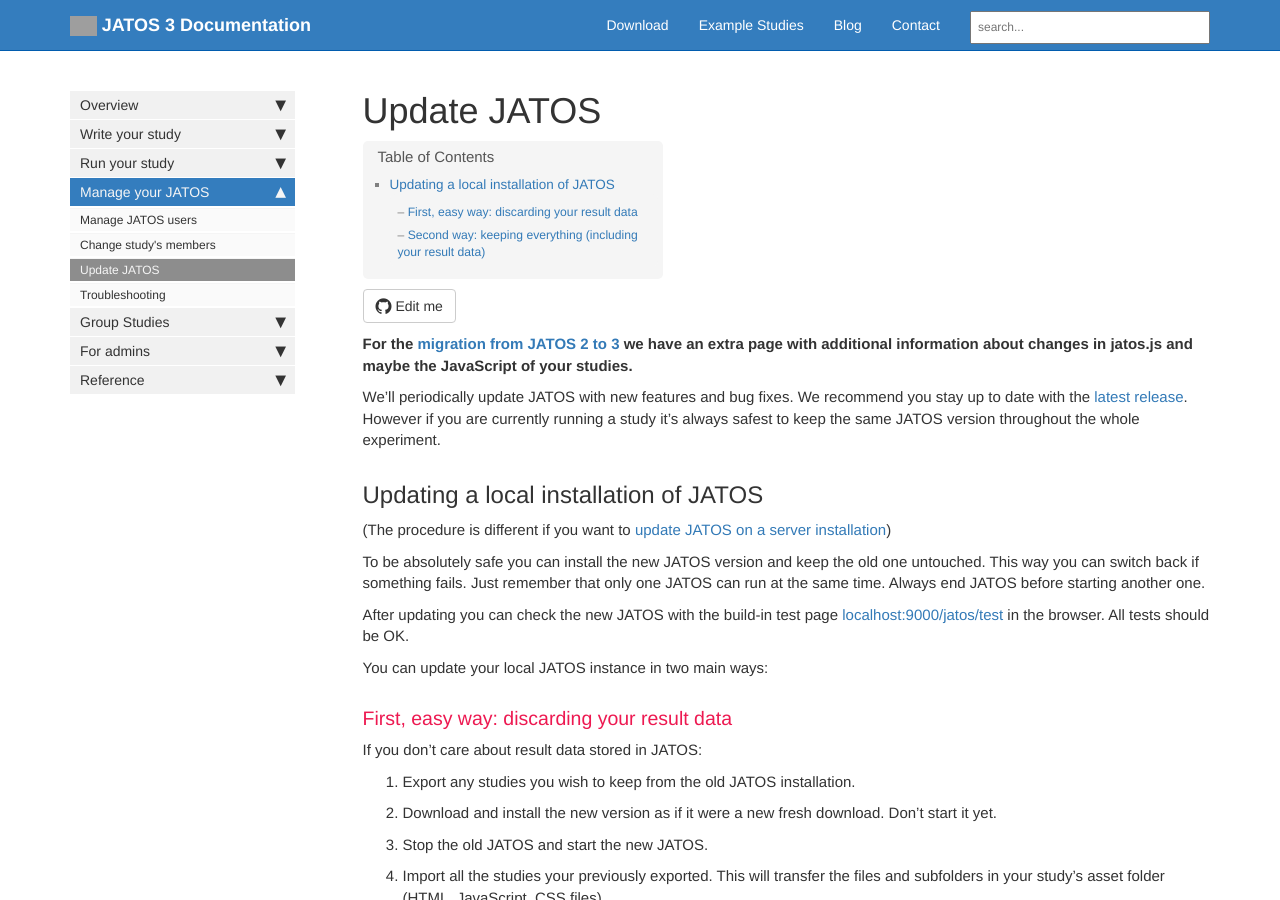
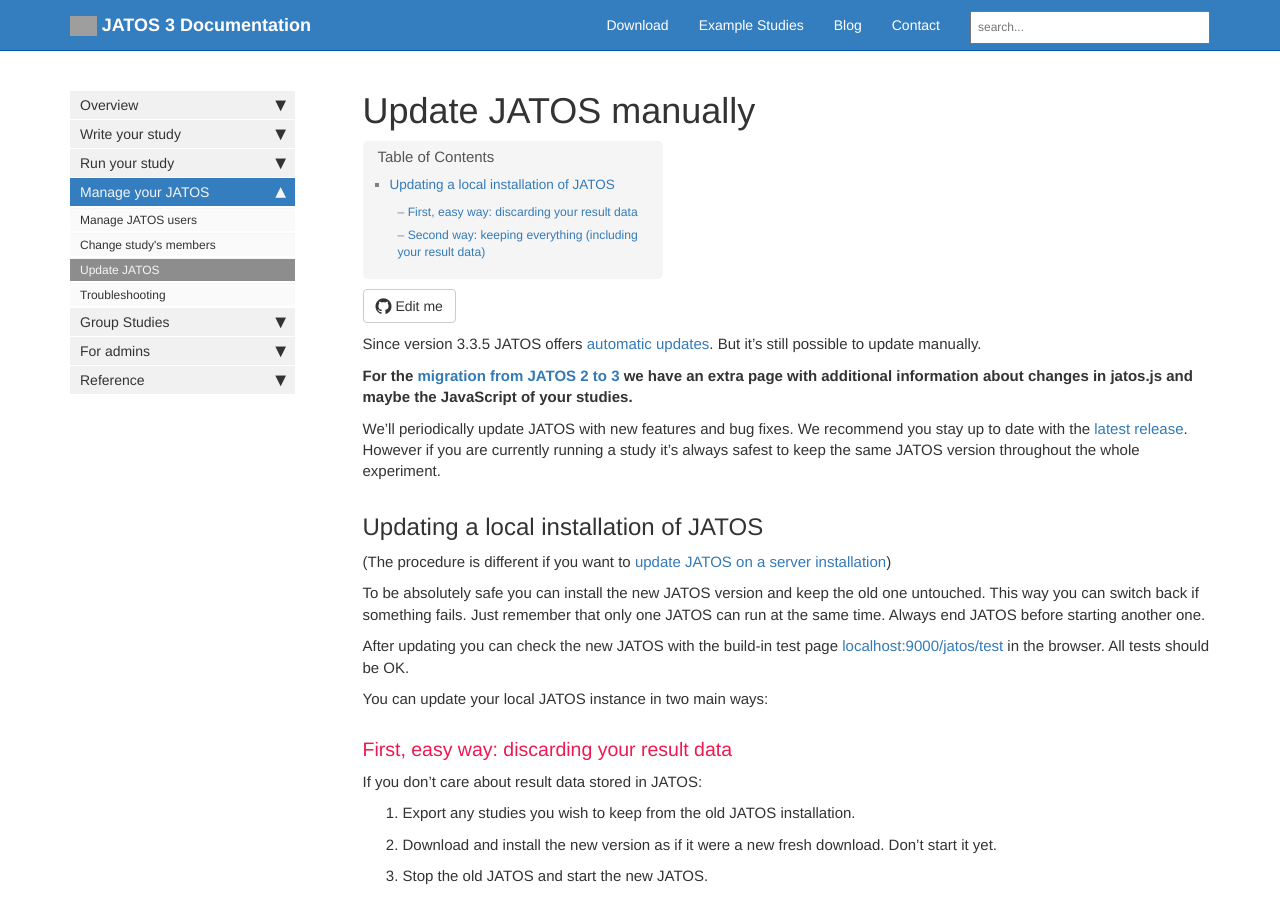
Before and after one commit to kristian-lange-tw/JATOS_docs_v3, a Jekyll site: the page built from pages/Update-JATOS.md, in a window 1280 px wide and 900 px high. Built offline with Jekyll 4.4.1, drawn with Linux system fonts in a browser that asks for light colours; nearby versions of some CDN libraries; comment, search, counter and statistics services are not loaded; some of the changed text lies outside the part shown; grey boxes are pictures that could not be loaded.

Commit message:
Update Update-JATOS.md

```diff
--- a/pages/Update-JATOS.md
+++ b/pages/Update-JATOS.md
@@ -1,5 +1,5 @@
 ---
-title: Update JATOS
+title: Update JATOS manually
 keywords: update
 tags:
 summary:
@@ -7,8 +7,10 @@
 permalink: Update-JATOS.html
 folder:
 toc: true
-last_updated: 7 Aug 2018
+last_updated: 23 Mar 2019
 ---
+
+Since version 3.3.5 JATOS offers [automatic updates](Update-JATOS-automatically.html). But it's still possible to update manually.
 
 **For the [migration from JATOS 2 to 3](Migrate-from-v2-to-v3.html) we have an extra page with additional information about changes in jatos.js and maybe the JavaScript of your studies.**
 
```
